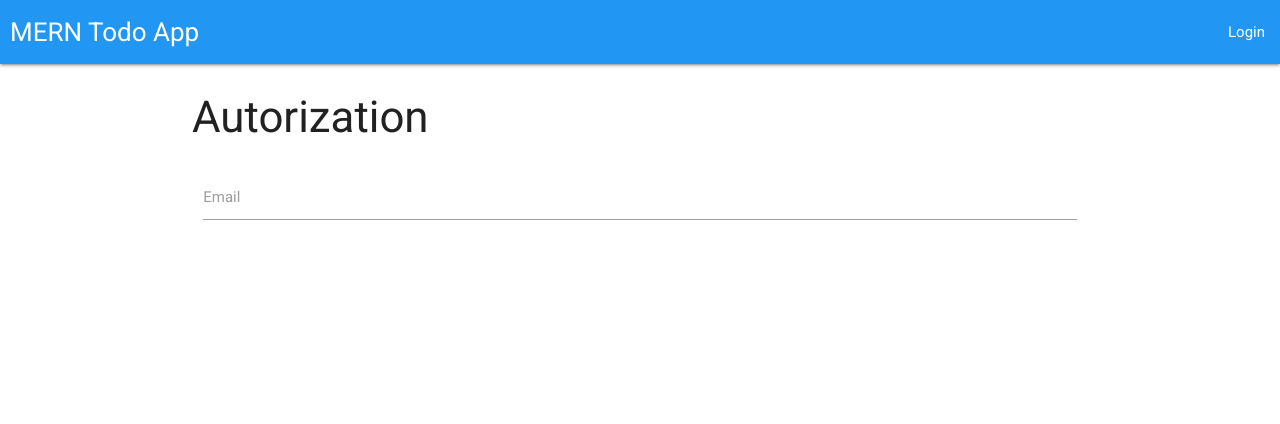
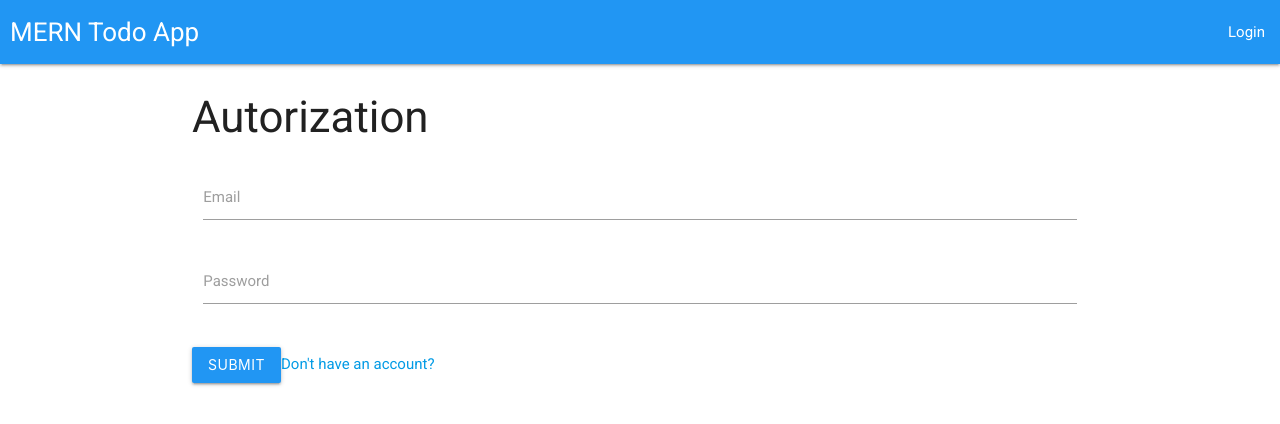
Before and after one commit to Dulatto/mern-project, a React (Create React App) app in the folder client/: page / in a window 1280 px wide. Shown: the top 424 px of the page. Built offline with nearby package versions, Linux system fonts and the light colour scheme.

Commit message:
authpage

```diff
--- a/client/src/pages/AuthPage/AuthPage.js
+++ b/client/src/pages/AuthPage/AuthPage.js
@@ -16,6 +16,20 @@ function AuthPage() {
                                 />
                                 <label htmlFor="email">Email</label>
                             </div>
+                            <div className="input-field col s12">
+                                <input
+                                    type="password"
+                                    name="password"
+                                    className='validate'
+                                />
+                                <label htmlFor="password">Password</label>
+                            </div>
+                        </div>
+                        <div className="row">
+                            <button className="wawes-effect wawes-light btn btn blue">
+                                Submit
+                            </button>
+                            <a href="/" className="btn-outline btn-reg">Don't have an account?</a>
                         </div>
                     </form>
                 </div>
```
